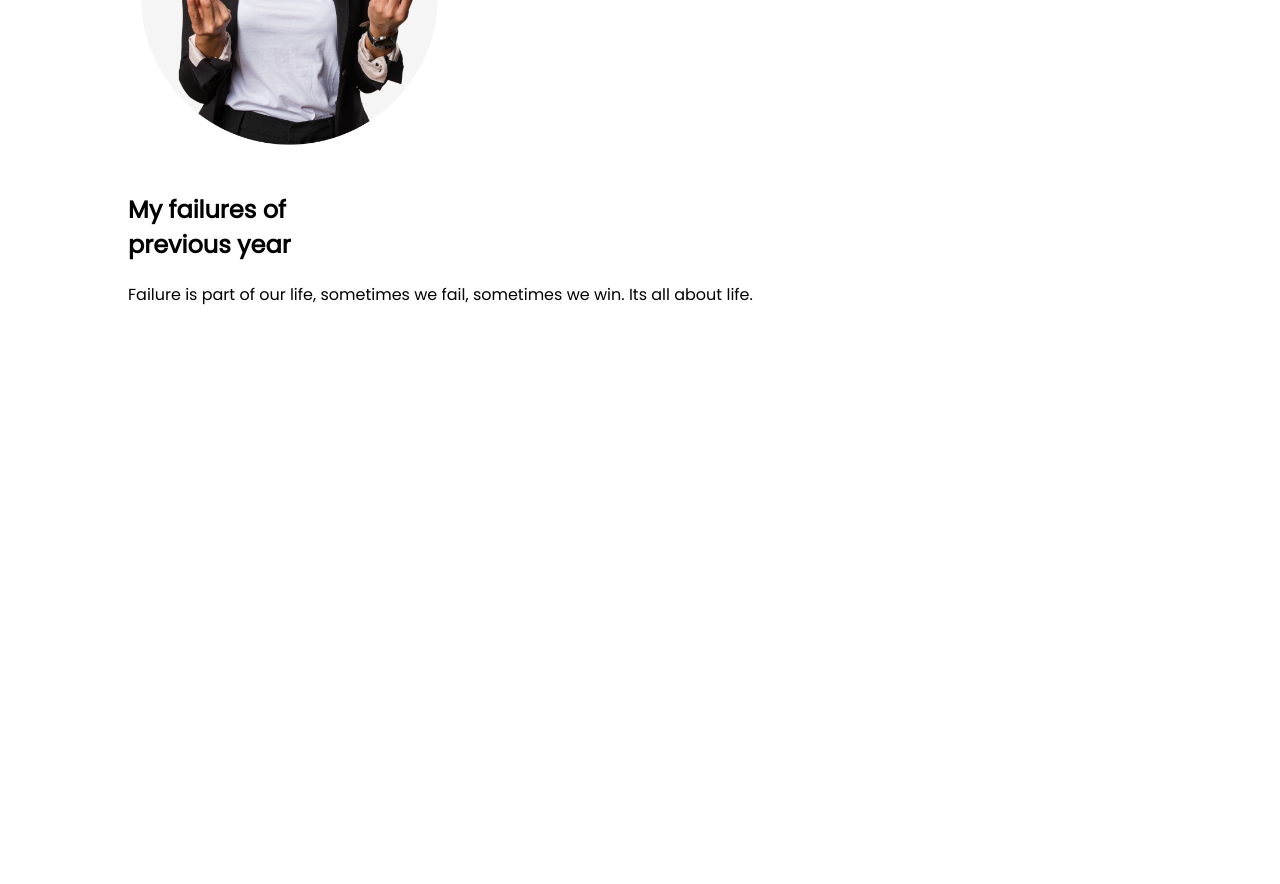
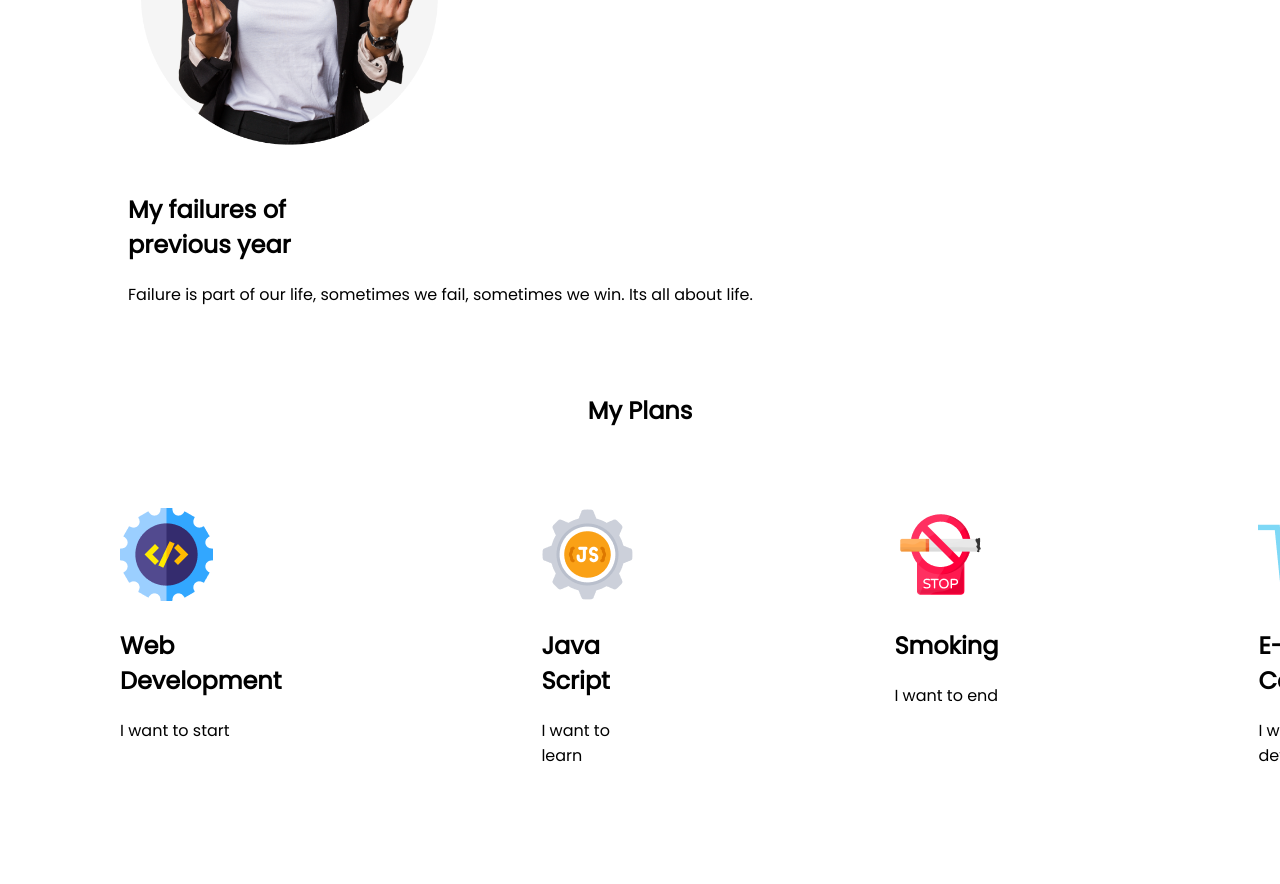
Before and after one commit to anamulrafi/new-year-new-resolution, a plain HTML site: page index.html in a window 1280 px wide. Shown: the part 1117-2001 px from the top of the page. Before the commit the page ends 1490 px from the top, so only its background shows below. Drawn offline with Linux system fonts and the light colour scheme.

Commit message:
my plan section done

```diff
--- a/index.html
+++ b/index.html
@@ -40,6 +40,31 @@
 
         </div>
     </section>
+    <!-- 3rd Section -->
+    <section>
+        <h1 style="text-align:center">My Plans</h1>
+
+        <div class="icon-container">
+            <div> <img src="images/icons/web.png">
+                <h1>Web Development</h1>
+                <p>I want to start</p>
+            </div>
+            <div> <img src="images/icons/js.png">
+                <h1>Java Script</h1>
+                <p>I want to learn</p>
+            </div>
+            <div><img src="images/icons/smoke.png">
+                <h1>Smoking</h1>
+                <p>I want to end</p>
+            </div>
+            <div> <img src="images/icons/ecom.png">
+                <h1>E-Commerce</h1>
+                <p>I want to develop</p>
+            </div>
+
+        </div>
+
+    </section>
 
 
 </body>
--- a/style.css
+++ b/style.css
@@ -3,7 +3,7 @@ body{
     font-family: 'Poppins', sans-serif;
 }
 .banner{
-    width: 100%;
+    width: 60%;
     position: relative;
 }
 
@@ -34,6 +34,13 @@ body{
 .half-width img{
     width:50%;
 }
-.half-width p{
-    font-weight: 400;
+.icon-container {
+    display: flex;
+
+  }
+
+.icon-container > div {
+    margin: 40px 120px 80px 100px;
+    padding: 20px;
+
 }
```
